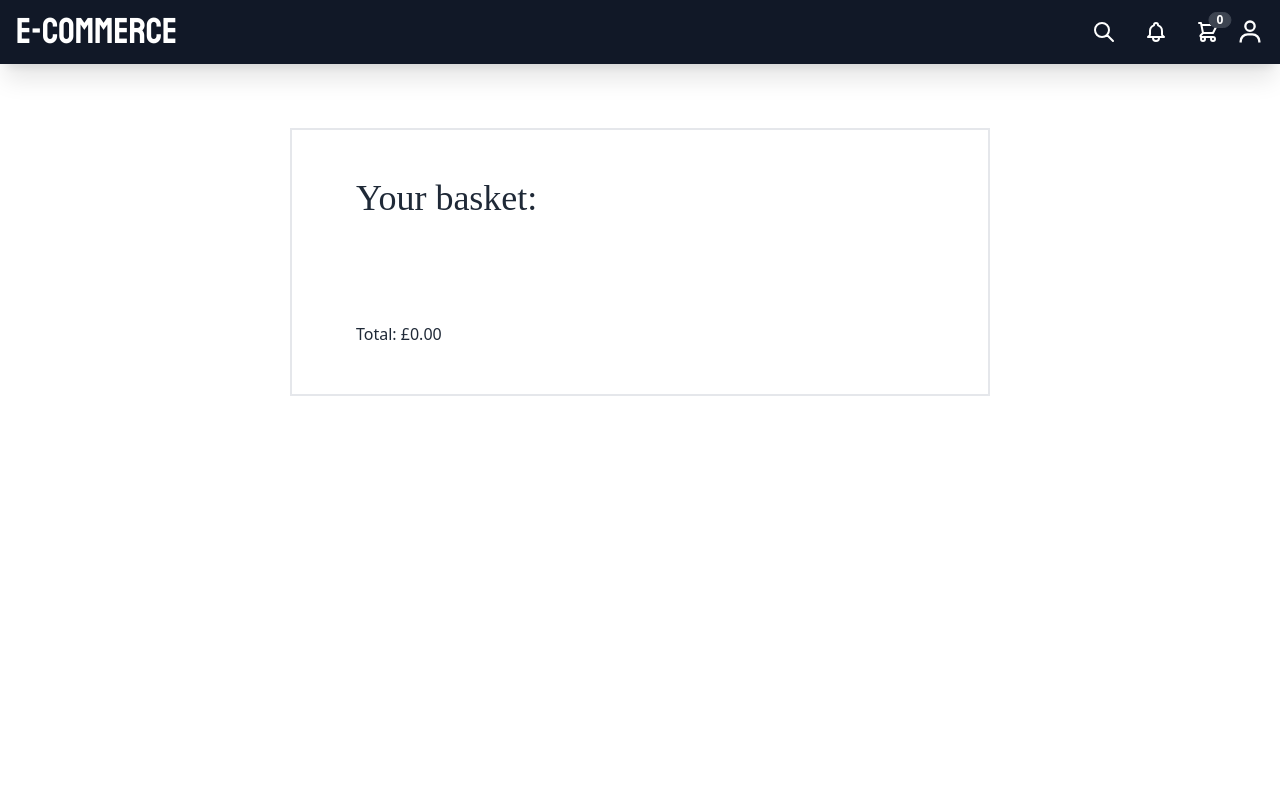
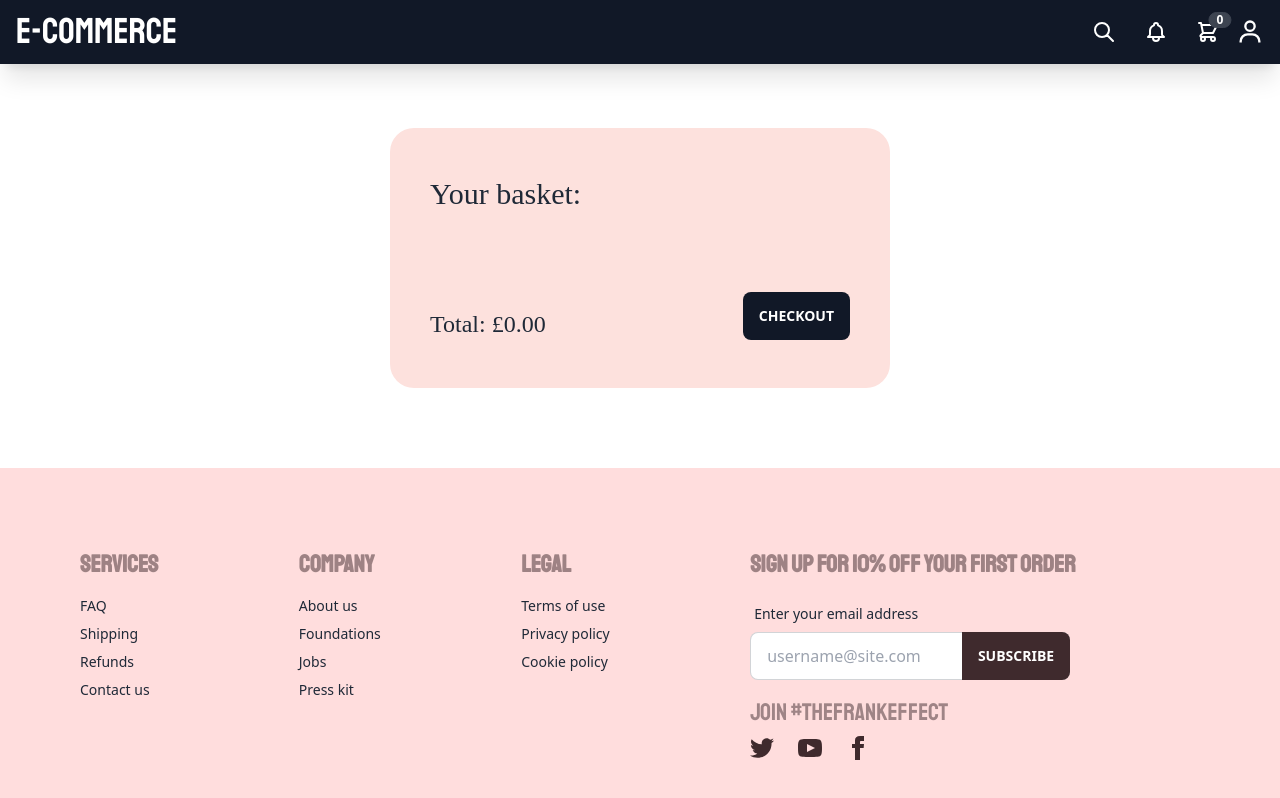
Before and after one commit to izabelaoska/e-commerce-project, a Next.js app: page /basket in a window 1280 px wide. Shown: the top 798 px of the page. Built offline with nearby package versions, Linux system fonts and the light colour scheme; a web font is replaced by a local one.

Commit message:
style: basket card

```diff
--- a/components/Layout/Footer/Footer.tsx
+++ b/components/Layout/Footer/Footer.tsx
@@ -2,7 +2,7 @@ import React from "react"
 
 export const Footer = () => {
   return (
-    <footer className="footer p-20 text-base-content mt-32 bg-[#FFDDDD]">
+    <footer className="footer p-20 text-base-content mt-20 bg-[#FFDDDD]">
       <div>
         <span className="footer-title font-header text-2xl text-[#3F2A2D]">
           Services
@@ -43,7 +43,7 @@ export const Footer = () => {
             <input
               type="text"
               placeholder="username@site.com"
-              className="input input-bordered w-full pr-16"
+              className="w-full pr-16 input input-bordered"
             />
             <button className="btn btn-primary bg-[#3F2A2D] hover:bg-[#3F2A2D] absolute top-0 right-0 rounded-l-none border-none">
               Subscribe
@@ -52,7 +52,7 @@ export const Footer = () => {
               <span className="py-6 font-header text-2xl text-[#9F8486]">
                 JOIN #THEFRANKEFFECT
               </span>
-              <div className="flex gap-x-6 pt-2">
+              <div className="flex pt-2 gap-x-6">
                 <a>
                   <svg
                     xmlns="http://www.w3.org/2000/svg"
--- a/components/Layout/Layout.tsx
+++ b/components/Layout/Layout.tsx
@@ -1,4 +1,5 @@
 import React, { PropsWithChildren } from "react"
+import { Footer } from "./Footer/Footer"
 import { Navbar } from "./Navbar/Navbar"
 
 export const Layout: React.FC<PropsWithChildren> = ({
@@ -10,6 +11,7 @@ export const Layout: React.FC<PropsWithChildren> = ({
       <main className="container h-full px-4 pt-32 mx-auto mb-16">
         {children}
       </main>
+      <Footer />
     </div>
   )
 }
--- a/components/Layout/Navbar/BasketCard.tsx
+++ b/components/Layout/Navbar/BasketCard.tsx
@@ -4,11 +4,11 @@ export const BasketCard: FC<PropsWithChildren> = ({
   children,
 }) => {
   return (
-    <div className="w-[700px] px-16 py-12 m-auto border-2">
-      <p className="text-4xl font-subHeader">
+    <div className="w-[500px] px-10 py-12 m-auto rounded-3xl bg-[#FDE1DD]">
+      <p className="text-3xl font-subHeader">
         Your basket:
       </p>
-      <div className="pt-12 ">{children}</div>
+      <div className="pt-10">{children}</div>
     </div>
   )
 }
--- a/components/Layout/OurProducts/OurProducts.tsx
+++ b/components/Layout/OurProducts/OurProducts.tsx
@@ -10,11 +10,11 @@ export const OurProducts = () => {
         OUR PRODUCTS
       </div>
       <div
-        className="grid items-stretch grid-cols-4 gap-4 mt-16"
-        style={{ height: 450 }}
+        className="grid items-stretch grid-cols-1 gap-4 mt-16 md:grid-cols-2 lg:grid-cols-2 xl:grid-cols-4"
+        style={{ minHeight: 450 }}
       >
-        <div className="mb-16">
-          <div className="relative w-full h-full">
+        <div>
+          <div className="relative w-full h-[450px]">
             <Image
               src={allItems[0].img}
               alt="image1"
@@ -37,8 +37,8 @@ export const OurProducts = () => {
             Add to cart | £{allItems[0].price}
           </button>
         </div>
-        <div className="mb-16">
-          <div className="relative w-full h-full">
+        <div>
+          <div className="relative w-full h-[450px]">
             <Image
               src={allItems[1].img}
               alt="image1"
@@ -61,8 +61,8 @@ export const OurProducts = () => {
             Add to cart | £{allItems[1].price}
           </button>
         </div>
-        <div className="mb-16">
-          <div className="relative w-full h-full">
+        <div>
+          <div className="relative w-full h-[450px]">
             <Image
               src={allItems[2].img}
               alt="image1"
@@ -85,8 +85,8 @@ export const OurProducts = () => {
             Add to cart | £{allItems[2].price}
           </button>
         </div>
-        <div className="mb-16">
-          <div className="relative w-full h-full">
+        <div>
+          <div className="relative w-full h-[450px]">
             <Image
               src={allItems[3].img}
               alt="image1"
--- a/pages/basket.tsx
+++ b/pages/basket.tsx
@@ -27,21 +27,31 @@ export const BasketItems = () => {
         <div>
           {items.map((item) => {
             return (
-              <div className="flex gap-8" key={item.title}>
+              <div
+                className="grid grid-cols-3 gap-4"
+                key={item.title}
+              >
                 <div
-                  className="basket-item"
+                  className="grid col-span-2 text-lg basket-item justify-items-start font-subHeader"
                   key={item.title}
                 >
                   {item.title}
                 </div>
-                <div className="basket-item">
+                <div className="grid text-lg basket-item justify-items-end font-subHeader">
                   {item.price}
                 </div>
               </div>
             )
           })}
-          <div className="flex pt-14">
-            Total: £{subtotal.price.toFixed(2)}
+          <div className="grid grid-cols-2 gap-10 pt-10">
+            <div className="flex items-end text-2xl font-subHeader">
+              Total: £{subtotal.price.toFixed(2)}
+            </div>
+            <div className="flex items-end justify-end">
+              <button className="btn btn-primary bg-[#111827] border-none hover:bg-[#111827]">
+                Checkout
+              </button>
+            </div>
           </div>
         </div>
       </BasketCard>
--- a/pages/index.tsx
+++ b/pages/index.tsx
@@ -8,7 +8,6 @@ const Home = () => {
       <Hero />
       <NewProduct />
       <OurProducts />
-      <Footer />
     </Layout>
   )
 }
```
